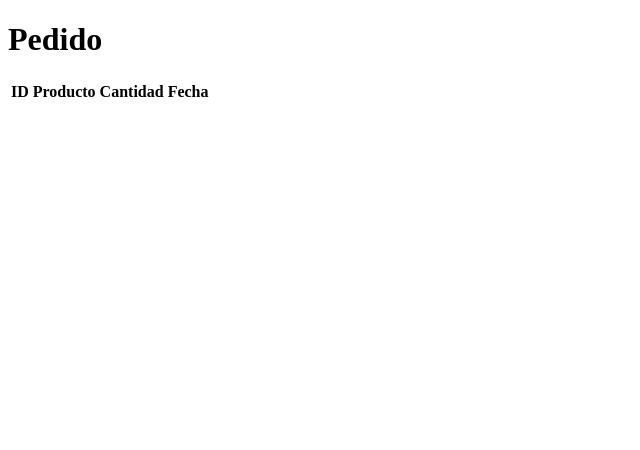
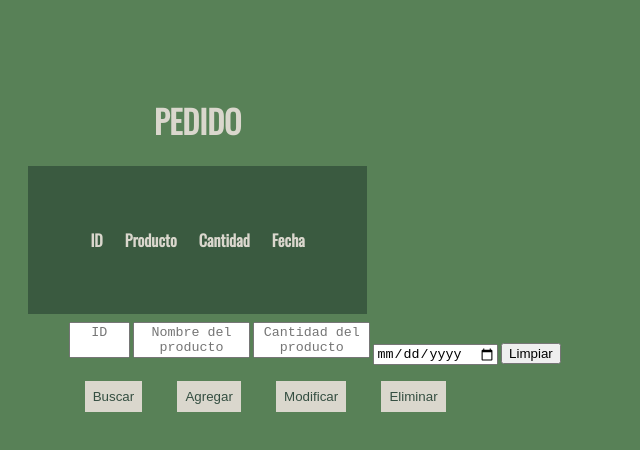
Before and after one commit to botbotel/Inventario_API, a website: page index.html in a window 1280 px wide. Shown: the whole page, without its empty margins (0-640 px from the left). Drawn offline with nearby package versions, Linux system fonts and the light colour scheme; no server answers.

Commit message:
Estilos y funciones CRUD de pedidos

```diff
--- a/index.html
+++ b/index.html
@@ -1,12 +1,15 @@
 <!DOCTYPE html>
 <html lang="es">
   <head>
-    <meta charset="UTF-8">
-    <meta name="viewport" content="width=device-width, initial-scale=1.0">
+    <meta charset="UTF-8" />
+    <meta name="viewport" content="width=device-width, initial-scale=1.0" />
+    <link rel="stylesheet" href="./styles.css" />
     <title>Prueba API</title>
   </head>
   <body onload="mostrarDatos()">
-    <h1>Pedido</h1>
+    <div class="seccionPedidos">
+        <h1>PEDIDO</h1>
+      <div class="tablaPedidos">
         <table>
             <thead>
               <tr>
@@ -16,9 +19,26 @@
                 <th>Fecha</th>
               </tr>
             </thead>
-        <tbody id="cuerpoTabla">
-        </tbody>
+            <tbody id="cuerpoTabla"></tbody>
           </table>
+      </div>
+    </div>
+    <div class="modificarPedido">
+        <div class="textAreas">
+            <textarea name="id_articulo" id="id_articulo" cols="5" rows="2" placeholder="ID"></textarea>
+            <textarea name="nombre_articulo" id="nombre_articulo" cols="12" rows="2" placeholder="Nombre del producto"></textarea>
+            <textarea name="cantidad_articulo" id="cantidad_articulo" cols="12" rows="2" placeholder="Cantidad del producto"></textarea>
+            <input type="date" id="fecha_delPedido">
+            <button onclick="limpiarDatos()">Limpiar</button>
+        </div>
+        <div class="botoneraPedidos">
+            <button onclick="buscarArticulo()">Buscar</button>
+            <button onclick="agregarArticulo()">Agregar</button>
+            <button onclick="modificarArticulo()">Modificar</button>
+            <button onclick="borrarArticulo()">Eliminar</button>
+
+        </div>
+    </div>
   </body>
   <script src="./script.js"></script>
 </html>
--- a/script.js
+++ b/script.js
@@ -25,3 +25,110 @@ async function mostrarDatos() {
         console.error("Error al obtener los datos:", error);
     });
 }
+
+async function buscarArticulo() {
+    try {
+        const id = document.getElementById('id_articulo').value
+
+        fetch(`http://localhost:3000/api/fechas_pedidos/${id}`, {
+            method: 'GET',
+            headers: {
+                "Content-Type": "application/json",
+            },
+        })
+        .then(respuesta => respuesta.json())
+        .then(data => {
+            document.getElementById('id_articulo').innerText = `${data.id_producto}`;
+            document.getElementById('nombre_articulo').innerText = `${data.nombre_producto}`;
+            document.getElementById('cantidad_articulo').innerText = `${data.cantidad_producto}`;
+            document.getElementById('fecha_delPedido').innerText = `${data.fecha_pedido}`;
+        })
+    } catch (error){
+        console.log('Se ha producido el siguiente error: ', error)
+    }
+}
+
+async function agregarArticulo() {
+    try {
+        let id = document.getElementById('id_articulo').value
+        let nombre = document.getElementById('nombre_articulo').value;
+        let cantidad = document.getElementById('cantidad_articulo').value;
+        let fecha = document.getElementById('fecha_delPedido').value;
+
+        fetch(`http://localhost:3000/api/fechas_pedidos/`, {
+            method: 'POST',
+            headers: {
+                "Content-Type": "application/json",
+            },
+            body: JSON.stringify({
+                id_producto: id,
+                nombre_producto:nombre,
+                cantidad_producto:cantidad,
+                fecha_pedido:fecha
+            })
+        })
+        .then(respuesta => respuesta.json())
+        .then(data => {
+            alert('Añadido correctamente')
+            mostrarDatos()
+            limpiarDatos()
+        })
+    } catch (error){
+        console.log('Se ha producido el siguiente error: ', error)
+    }
+}
+
+async function modificarArticulo() {
+    try {
+        let id = document.getElementById('id_articulo').value
+        let nombre = document.getElementById('nombre_articulo').value;
+        let cantidad = document.getElementById('cantidad_articulo').value;
+        let fecha = document.getElementById('fecha_delPedido').value;
+
+        fetch(`http://localhost:3000/api/fechas_pedidos/${id}`, {
+            method: 'PUT',
+            headers: {
+                "Content-Type": "application/json",
+            },
+            body: JSON.stringify({
+                id_producto: id,
+                nombre_producto:nombre,
+                cantidad_producto:cantidad,
+                fecha_pedido:fecha
+            })
+        })
+        .then(respuesta => respuesta.json())
+        .then(data => {
+            alert('Modificado correctamente')
+            mostrarDatos()
+            limpiarDatos()
+        })
+    } catch (error){
+        console.log('Se ha producido el siguiente error: ', error)
+    }
+}
+
+async function borrarArticulo() {
+    try {
+        let id = document.getElementById('id_articulo').value
+
+        fetch(`http://localhost:3000/api/fechas_pedidos/${id}`, {
+            method: 'DELETE',
+        })
+        .then(respuesta => respuesta.json())
+        .then(data => {
+            alert('Eliminado correctamente')
+            mostrarDatos()
+            limpiarDatos()
+        })
+    } catch (error){
+        console.log('Se ha producido el siguiente error: ', error)
+    }
+}
+
+function limpiarDatos() {
+    document.getElementById('id_articulo').innerText = "";
+    document.getElementById('nombre_articulo').innerText = "";
+    document.getElementById('cantidad_articulo').innerText = "";
+    document.getElementById('fecha_delPedido').innerText = "";
+}
--- /dev/null
+++ b/styles.css
@@ -0,0 +1,61 @@
+@import url('https://fonts.googleapis.com/css2?family=Oswald:wght@300;400&display=swap');
+
+body {
+    background-color: #588157;
+    color: #DAD7CD;
+    font-family: 'Oswald', sans-serif;
+    font-weight: 300;
+}
+
+.seccionPedidos {
+    display: flex;
+    flex-direction: column;
+    justify-content: center;
+    align-items: center;
+    margin-left: -70%;
+    margin-top: 6%;
+}
+
+.tablaPedidos {
+    background-color: #3A5A40;
+    display: flex;
+    justify-content: center;
+    padding: 50px;
+}
+
+.tablaPedidos tr{
+    text-align: center;
+}
+
+.tablaPedidos th {
+    padding: 10px;
+}
+
+.modificarPedido {
+    display: flex;
+    flex-direction: column;
+    margin-left: 4.8%;
+    margin-top: 8px;
+}
+
+.textAreas {
+    border-radius: 8px;
+    border: none;
+}
+
+.textAreas textarea {
+    text-align: center;
+    resize: none;
+}
+
+.botoneraPedidos {
+    margin-left: 0%;
+}
+
+.botoneraPedidos button{
+    border: none;
+    padding: 8px;
+    margin: 1rem;
+    background-color: #DAD7CD;
+    color: #344E41;
+}
```
Also changed, not shown: index.js (+18 -0 lines). Lines whose indentation alone changed are shown as unchanged.
